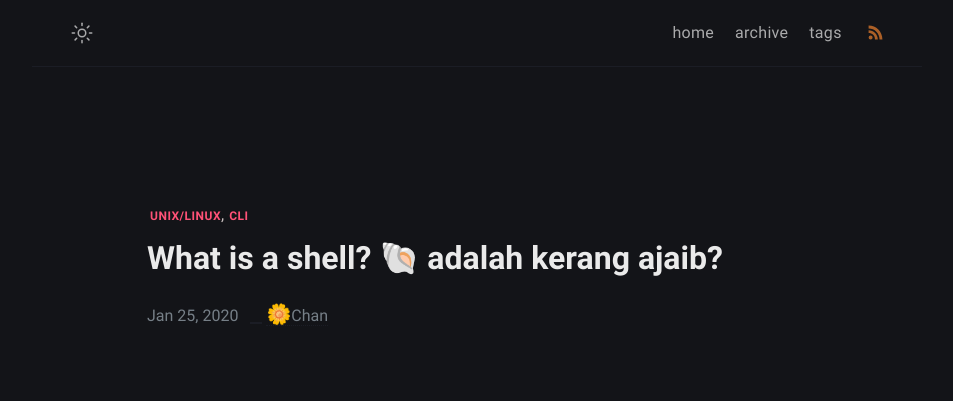
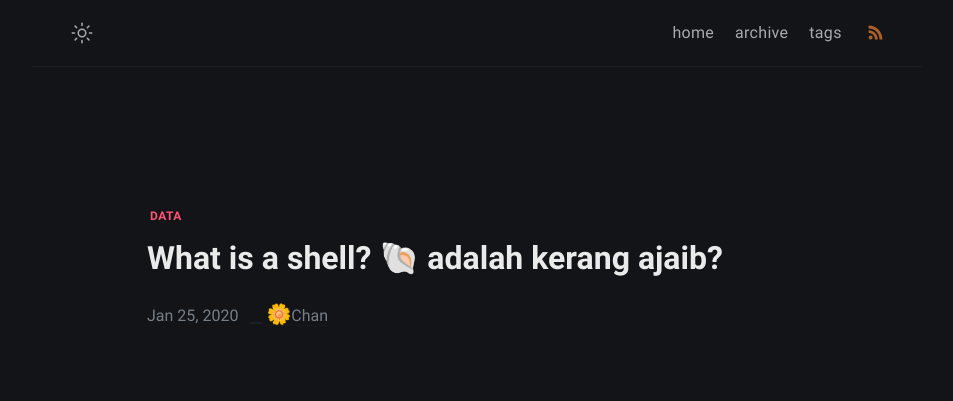
Before and after one commit to iwdstry/yeieje, a Jekyll site: the page built from _posts/apa-itu-shell/2020-01-25-apa-itu-shell.md, in a window 1280 px wide and 900 px high. Shown: the top 401 px of the window, without its empty margins (163-1116 px from the left). Built offline with Jekyll 4.4.1, drawn with Linux system fonts in a browser that asks for light colours; some web fonts are replaced; comment, search, counter and statistics services are not loaded.

Commit message:
Create 2020-01-25-apa-itu-shell.md

```diff
--- a/_posts/apa-itu-shell/2020-01-25-apa-itu-shell.md
+++ b/_posts/apa-itu-shell/2020-01-25-apa-itu-shell.md
@@ -2,9 +2,9 @@
 title: What is a shell? 🐚 adalah kerang ajaib?
 date: 2020-01-25 11:58:47 +07:00
 modified: 2020-02-02 16:49:47 +07:00
-tags: [unix/linux, cli]
+tags: [data]
 description: Shell adalah sebuah command-line interpreter; program yang berperan sebagai penerjemah perintah yang diinputkan oleh User yang melalui terminal, sehingga perintah tersebut bisa dimengerti oleh si Kernel.
-image: "/apa-itu-shell/shell_evolution.png"
+image: "/yeieje/apa-itu-shell/shell_evolution.png"
 ---
 
 <a href="http://www.youtube.com/watch?v=tc4ROCJYbm0&t=70" target="_blank" rel="noopener">Dulu</a> Sebelum adanya <abbr title="Graphical User Interface">GUI</abbr> cara user berinteraksi dengan komputer menggunakan <abbr title="Command Line Interface">CLI</abbr> yaitu mengetik baris perintah pada sebuah antarmuka dalam bentuk baris teks seperti 👇.
```
